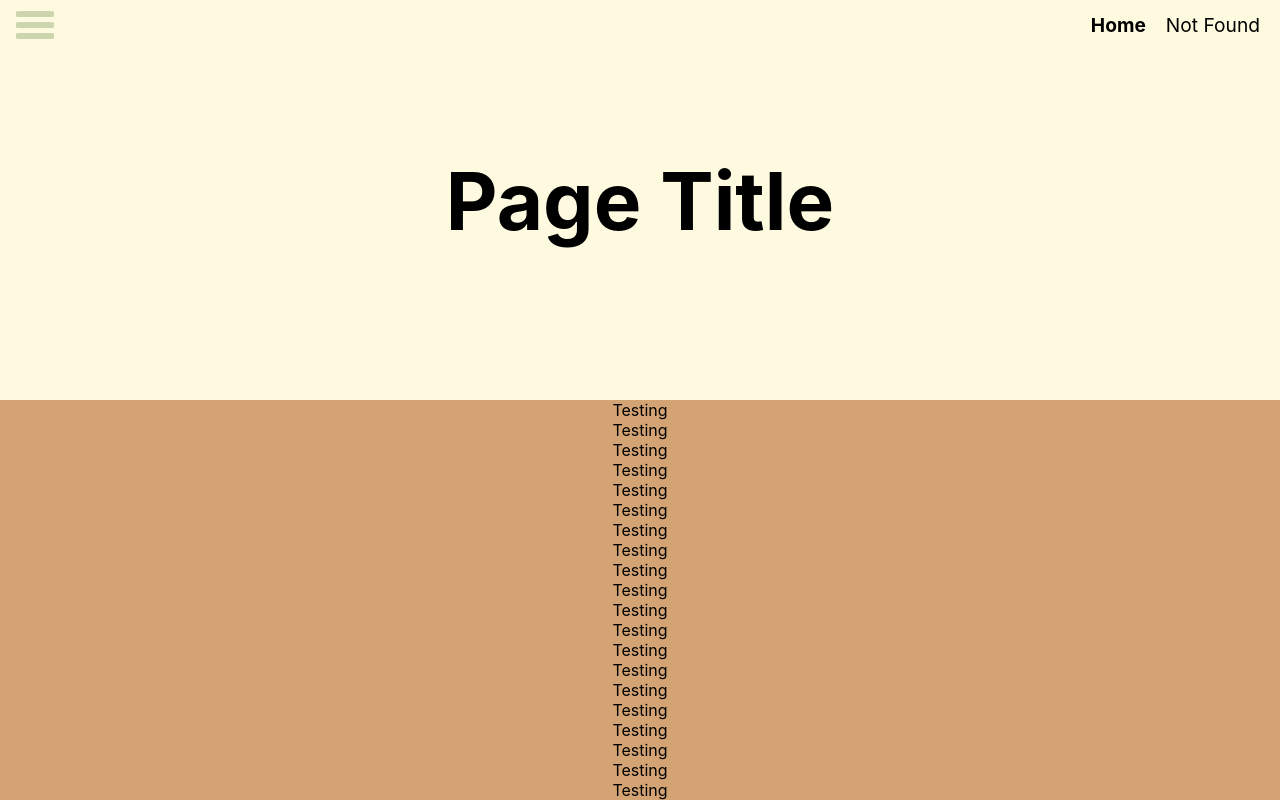
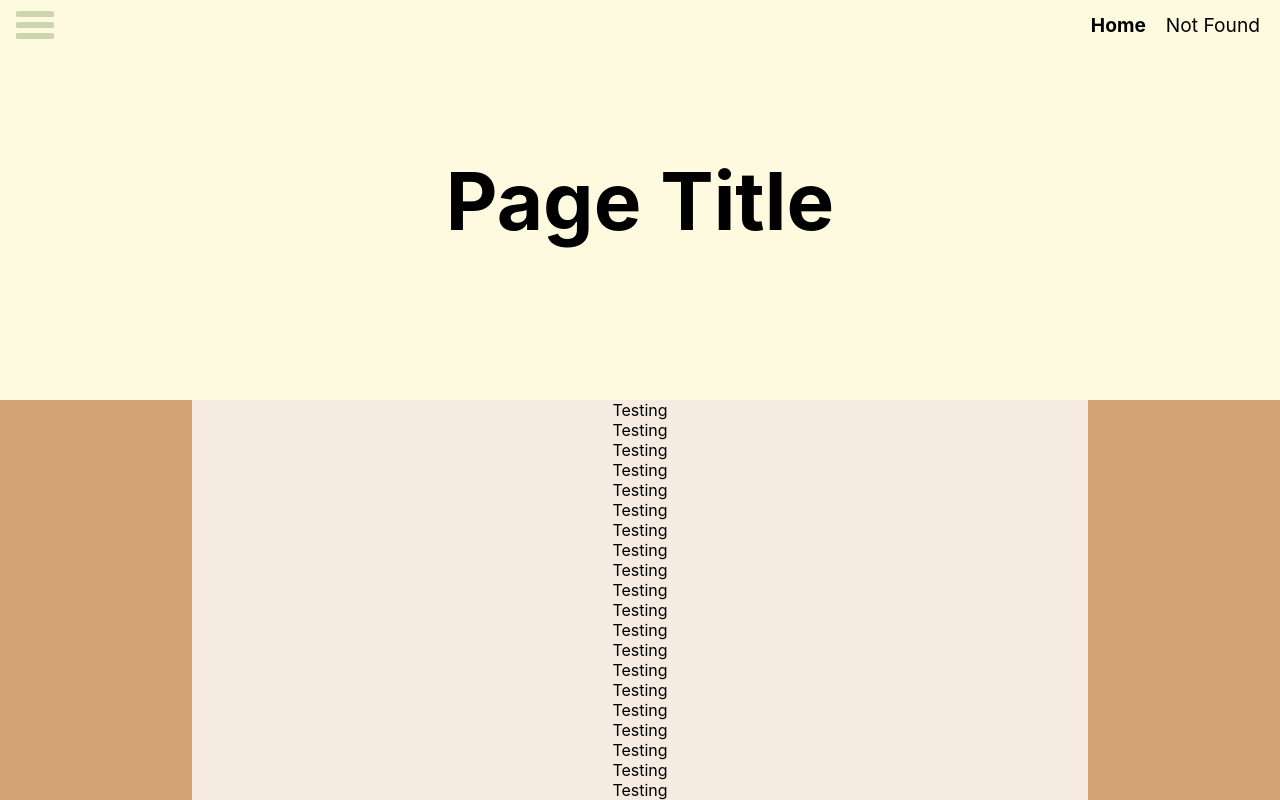
Before and after one commit to EthanNguyen-Tu/Cookbook_Website, a React (Create React App) app: page /#/ in a window 1280 px wide. Shown: the top 800 px of the page. Built offline with nearby package versions, Linux system fonts and the light colour scheme.

Commit message:
style(Page): Added page color

```diff
--- a/src/assets/styles/theme.css
+++ b/src/assets/styles/theme.css
@@ -4,6 +4,7 @@
     --primary-color-variant: var(--palette-earth-light-2);
     --secondary-color: var(--palette-earth-light-3);
     --secondary-color-variant: var(--palette-earth-light-4);
+    --page-color: var(--palette-brown-3);
     --background-color: var(--palette-earth-light-5);
     --text-color: black;
     --text-color-variant: var(--palette-earth-dark-1);
--- a/src/index.css
+++ b/src/index.css
@@ -24,5 +24,6 @@ code {
 
 .page-content {
     text-align: center;
+    background-color: var(--page-color);
     width: clamp(min(70vw, 20rem), 70%, max(90vw, 75rem));
 }
```
